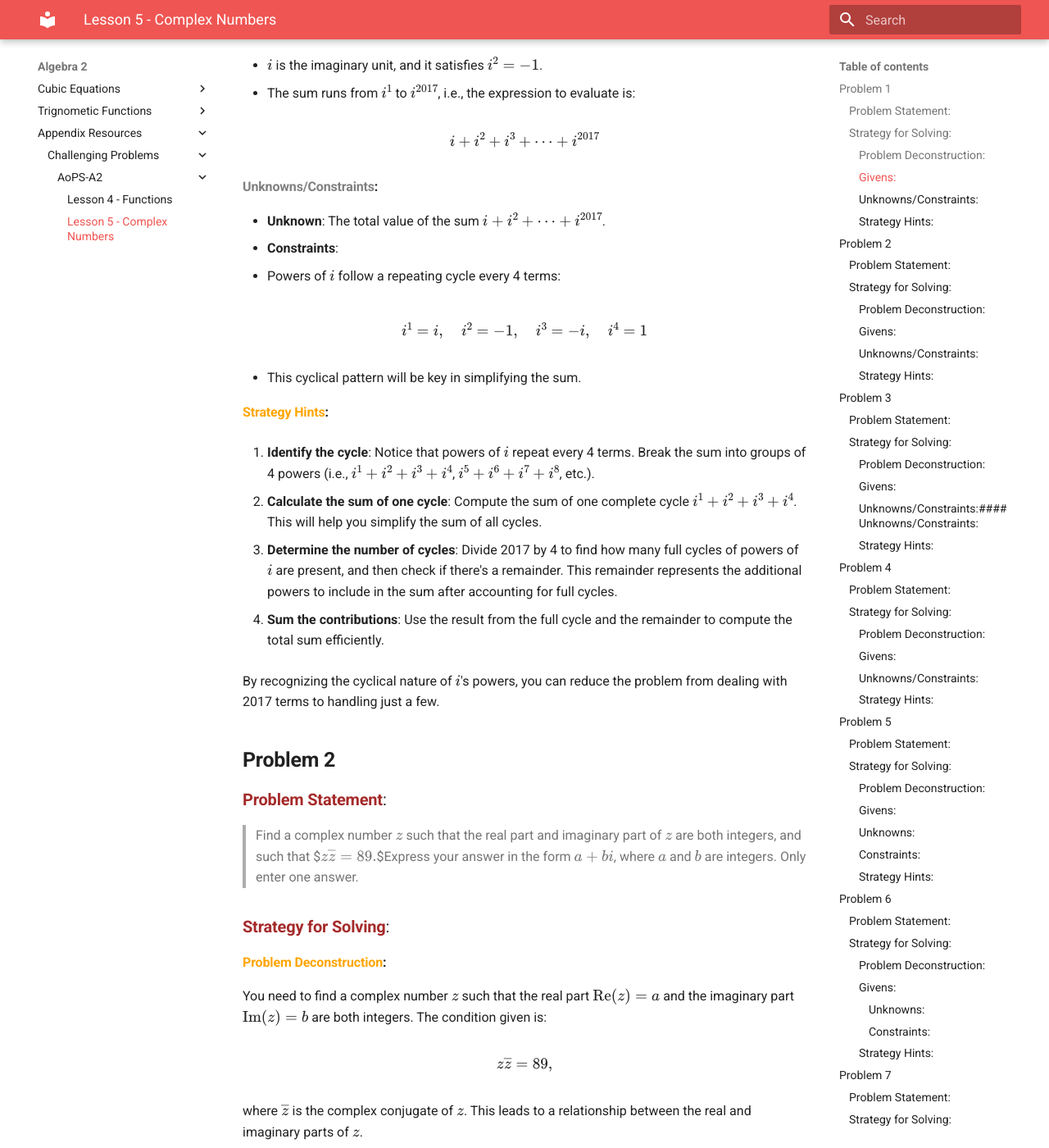
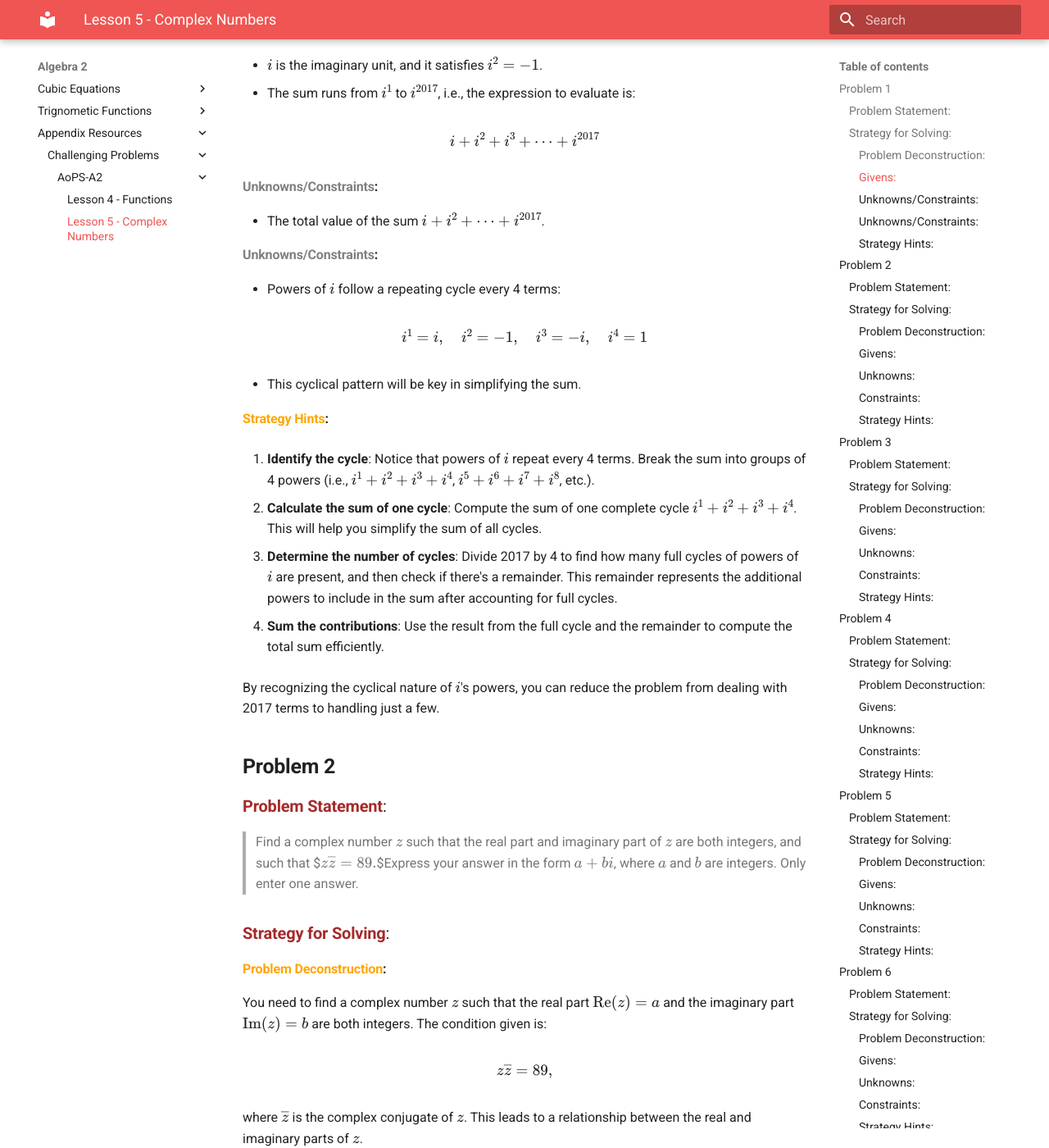
Before and after one commit to baseonballs/mpower-sitedocs, an MkDocs documentation site: the page built from site-docs/mathematics/a2/hw/aops/hw.05.md, in a window 1280 px wide and 1400 px high, scrolled down 722 px. Shown: the whole window at 82% size. Built offline with MkDocs 1.6.1 and Material for MkDocs 9.7.7, drawn with Linux system fonts in a browser that asks for light colours; formulas are drawn with MathJax 3; some of the changed text lies outside the part shown.

Commit message:
fixed formating hw5

```diff
--- a/site-docs/mathematics/a2/hw/aops/hw.05.md
+++ b/site-docs/mathematics/a2/hw/aops/hw.05.md
@@ -30,8 +30,9 @@
 
 #### <span style="color: gray; font-weight:bold; font-style: normal">Unknowns/Constraints</span>:
 
-- **Unknown**: The total value of the sum \(i + i^2 + \cdots + i^{2017}\).
-- **Constraints**:
+  - The total value of the sum \(i + i^2 + \cdots + i^{2017}\).
+
+#### <span style="color: gray; font-weight:bold; font-style: normal">Unknowns/Constraints</span>:
 
   - Powers of \(i\) follow a repeating cycle every 4 terms:
 
@@ -79,10 +80,12 @@
 - \( \overline{z} = a - bi \), the complex conjugate of \( z \).
 - The equation \( z \overline{z} = 89 \).
 
-#### <span style="color: gray; font-weight:bold; font-style: normal">Unknowns/Constraints</span>:
+#### <span style="color: gray; font-weight:bold; font-style: normal">Unknowns</span>:
 
-- **Unknown**: The values of \( a \) and \( b \) (integers) that satisfy the equation.
-- **Constraints**:
+  - The values of \( a \) and \( b \) (integers) that satisfy the equation.
+
+#### <span style="color: gray; font-weight:bold; font-style: normal">Constraints</span>:
+
   - \( z \overline{z} = |z|^2 \), which gives the magnitude squared of \( z \).
   - The equation becomes \( a^2 + b^2 = 89 \), which restricts \( a \) and \( b \) to integers that satisfy this sum of squares equation.
 
@@ -128,10 +131,12 @@
 - The denominator is \( 7 + 6i \).
 - \( i = \sqrt{-1} \), so \( i^2 = -1 \).
 
-#### Unknowns/Constraints:#### <span style="color: gray; font-weight:bold; font-style: normal">Unknowns/Constraints</span>:
+#### <span style="color: gray; font-weight:bold; font-style: normal">Unknowns</span>:
 
-- **Unknown**: The real part \(a\) and the imaginary part \(b\) of the quotient.
-- **Constraints**:
+  - The real part \(a\) and the imaginary part \(b\) of the quotient.
+
+#### <span style="color: gray; font-weight:bold; font-style: normal">Constraints</span>:
+
   - You must express the result in the form \( a + bi \).
   - Division of complex numbers requires multiplying both the numerator and denominator by the complex conjugate of the denominator.
 
@@ -177,10 +182,12 @@
 - The equation is \( \frac{z+1}{z-1} = i \).
 - \( i \) is the imaginary unit, and \( i^2 = -1 \).
 
-#### <span style="color: gray; font-weight:bold; font-style: normal">Unknowns/Constraints</span>:
+#### <span style="color: gray; font-weight:bold; font-style: normal">Unknowns</span>:
 
-- **Unknown**: The complex number \( z \) that satisfies the equation.
-- **Constraints**:
+  - The complex number \( z \) that satisfies the equation.
+
+#### <span style="color: gray; font-weight:bold; font-style: normal">Constraints</span>:
+
   - \( z \) is a complex number, which may be written as \( z = a + bi \), where \( a \) and \( b \) are real numbers.
 
 #### <span style="color: orange; font-weight:bold; font-style: normal">Strategy Hints</span>:
@@ -266,12 +273,12 @@
 - Two complex numbers: \((5 + 3i)\) and \((5 - 3i)\)
 - The property \(i^2 = -1\)
 
-##### <span style="color: gray; font-weight:bold; font-style: normal">Unknowns</span>:
+#### <span style="color: gray; font-weight:bold; font-style: normal">Unknowns</span>:
 
 - The real part \(a\) of the product.
 - The imaginary part \(b\) of the product (though it might turn out to be zero).
 
-##### <span style="color: gray; font-weight:bold; font-style: normal">Constraints</span>:
+#### <span style="color: gray; font-weight:bold; font-style: normal">Constraints</span>:
 
 - Correctly apply the **difference of squares** formula: \((a + b)(a - b) = a^2 - b^2\).
 - Ensure proper application of \(i^2 = -1\).
```
